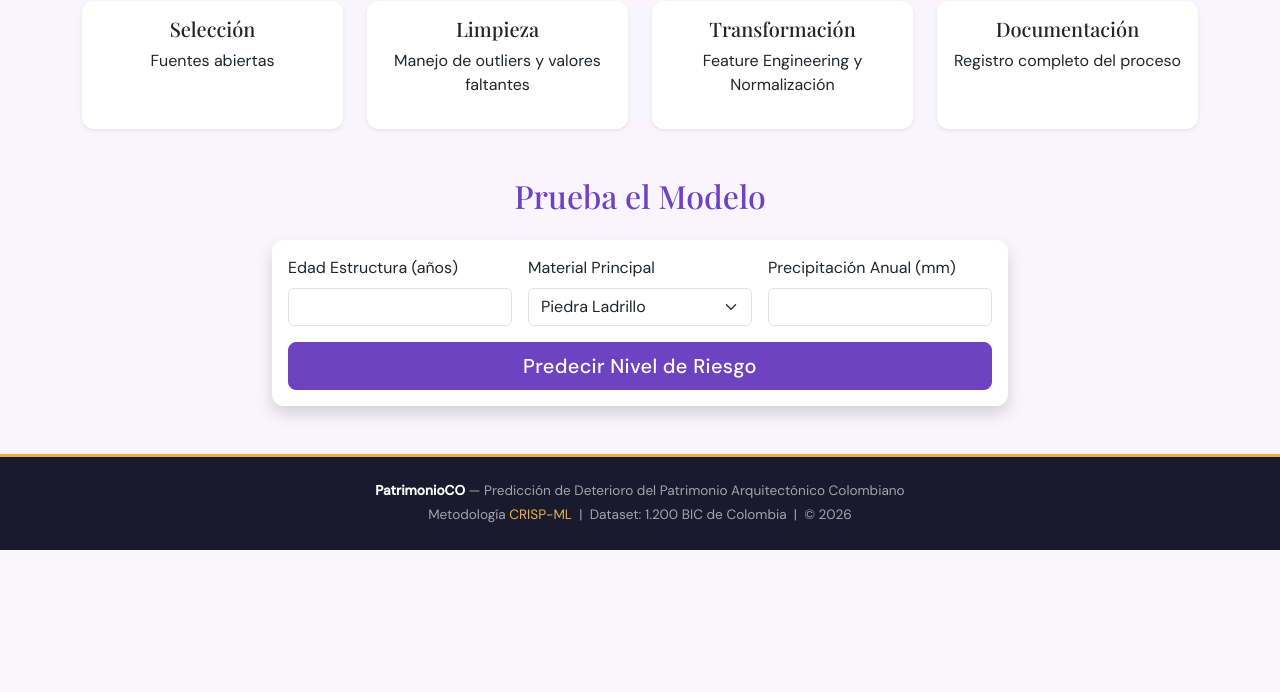
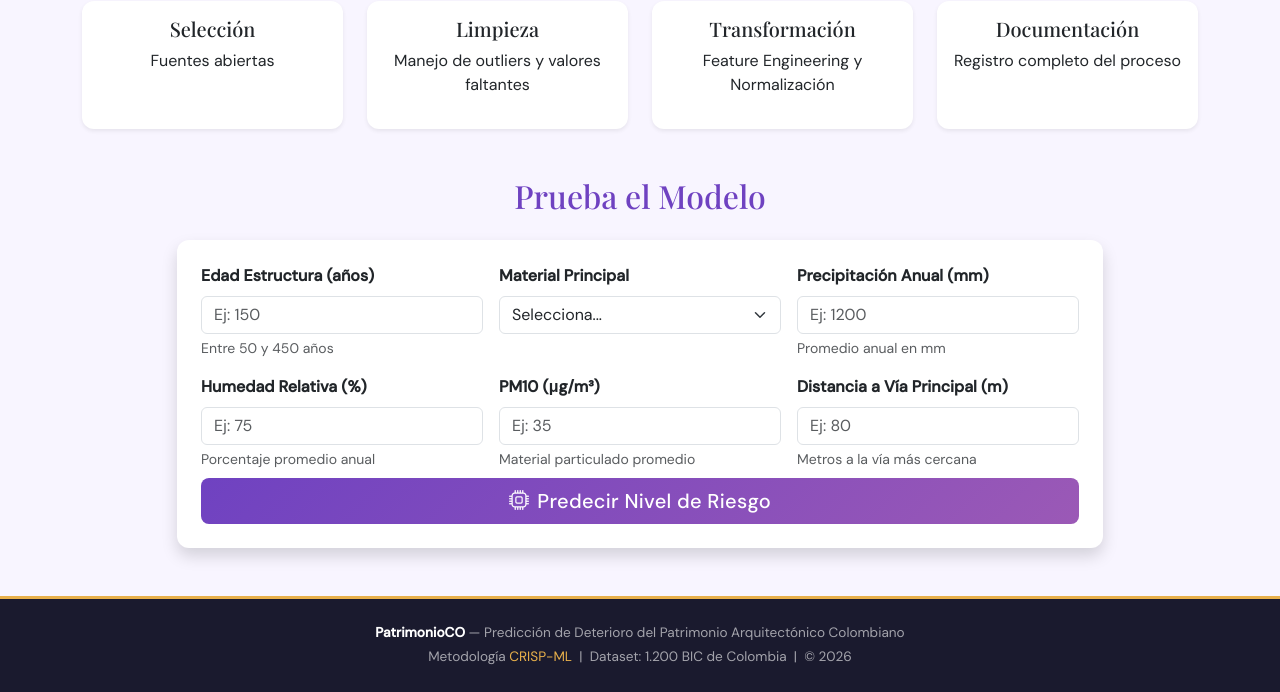
Before and after one commit to Gustvx-619/Project-ML, a Flask app: page /heritage-application in a window 1280 px wide. Shown: the part 792-1484 px from the top of the page. Before the commit the page ends 1342 px from the top, so only its background shows below. Run offline with Flask 3, Linux system fonts and the light colour scheme.

Commit message:
Fix form with all 6 fields

```diff
--- a/Templates/heritage_application.html
+++ b/Templates/heritage_application.html
@@ -62,38 +62,90 @@
         <!-- Prueba del Modelo -->
         <h2 class="text-center mb-4" style="color: #6f42c1;">Prueba el Modelo</h2>
         <div class="row justify-content-center">
-            <div class="col-lg-8">
+            <div class="col-lg-10">
                 <div class="card shadow">
-                    <div class="card-body">
+                    <div class="card-body p-4">
                         <form method="POST" class="row g-3">
+
                             <div class="col-md-4">
-                                <label class="form-label">Edad Estructura (años)</label>
-                                <input type="number" name="edad" class="form-control" required>
+                                <label class="form-label fw-semibold">Edad Estructura (años)</label>
+                                <input type="number" name="edad" class="form-control"
+                                       placeholder="Ej: 150" min="1" max="500"
+                                       value="{{ form_data.get('edad', '') }}" required>
+                                <div class="form-text">Entre 50 y 450 años</div>
                             </div>
+
                             <div class="col-md-4">
-                                <label class="form-label">Material Principal</label>
+                                <label class="form-label fw-semibold">Material Principal</label>
                                 <select name="material" class="form-select" required>
-                                    <option value="Piedra_Ladrillo">Piedra Ladrillo</option>
-                                    <option value="Adobe_Tapia">Adobe / Tapia</option>
-                                    <option value="Mamposteria">Mampostería</option>
+                                    <option value="" disabled {% if not form_data.get('material') %}selected{% endif %}>Selecciona...</option>
+                                    <option value="Piedra_Ladrillo"  {% if form_data.get('material') == 'Piedra_Ladrillo'  %}selected{% endif %}>Piedra Ladrillo</option>
+                                    <option value="Piedra_Coralina"  {% if form_data.get('material') == 'Piedra_Coralina'  %}selected{% endif %}>Piedra Coralina</option>
+                                    <option value="Piedra_Concreto"  {% if form_data.get('material') == 'Piedra_Concreto'  %}selected{% endif %}>Piedra Concreto</option>
+                                    <option value="Adobe_Tapia"      {% if form_data.get('material') == 'Adobe_Tapia'      %}selected{% endif %}>Adobe / Tapia</option>
+                                    <option value="Mamposteria"      {% if form_data.get('material') == 'Mamposteria'      %}selected{% endif %}>Mampostería</option>
+                                    <option value="Ladrillo"         {% if form_data.get('material') == 'Ladrillo'         %}selected{% endif %}>Ladrillo</option>
                                 </select>
                             </div>
+
                             <div class="col-md-4">
-                                <label class="form-label">Precipitación Anual (mm)</label>
-                                <input type="number" name="precipitacion" class="form-control" required>
+                                <label class="form-label fw-semibold">Precipitación Anual (mm)</label>
+                                <input type="number" name="precipitacion" class="form-control"
+                                       placeholder="Ej: 1200" min="0" max="5000"
+                                       value="{{ form_data.get('precipitacion', '') }}" required>
+                                <div class="form-text">Promedio anual en mm</div>
                             </div>
-                            <div class="col-12 mt-3">
-                                <button type="submit" class="btn btn-primary btn-lg w-100">
-                                    Predecir Nivel de Riesgo
+
+                            <div class="col-md-4">
+                                <label class="form-label fw-semibold">Humedad Relativa (%)</label>
+                                <input type="number" name="humedad" class="form-control"
+                                       placeholder="Ej: 75" min="0" max="100" step="0.1"
+                                       value="{{ form_data.get('humedad', '') }}" required>
+                                <div class="form-text">Porcentaje promedio anual</div>
+                            </div>
+
+                            <div class="col-md-4">
+                                <label class="form-label fw-semibold">PM10 (μg/m³)</label>
+                                <input type="number" name="pm10" class="form-control"
+                                       placeholder="Ej: 35" min="0" max="500" step="0.1"
+                                       value="{{ form_data.get('pm10', '') }}" required>
+                                <div class="form-text">Material particulado promedio</div>
+                            </div>
+
+                            <div class="col-md-4">
+                                <label class="form-label fw-semibold">Distancia a Vía Principal (m)</label>
+                                <input type="number" name="distancia_via" class="form-control"
+                                       placeholder="Ej: 80" min="0" max="1000" step="0.1"
+                                       value="{{ form_data.get('distancia_via', '') }}" required>
+                                <div class="form-text">Metros a la vía más cercana</div>
+                            </div>
+
+                            <div class="col-12 mt-2">
+                                <button type="submit" class="btn btn-primary btn-lg w-100"
+                                        style="background: linear-gradient(135deg,#6f42c1,#9b59b6); border:none;">
+                                    <i class="bi bi-cpu me-2"></i>Predecir Nivel de Riesgo
                                 </button>
                             </div>
+
                         </form>
 
                         {% if prediction %}
-                        <div class="alert alert-success mt-4 text-center fs-4">
-                            <strong>Riesgo Estimado: {{ prediction }}</strong>
+                        <div class="mt-4 p-4 rounded-3 text-center
+                            {% if prediction == 'Alto' %}bg-danger text-white
+                            {% elif prediction == 'Medio' %}bg-warning
+                            {% else %}bg-success text-white{% endif %}">
+                            <h4 class="mb-1">Nivel de Riesgo Estimado</h4>
+                            <div style="font-size:2.5rem; font-weight:700;">{{ prediction }}</div>
+                            {% if prediction == 'Alto' %}
+                            <p class="mb-0 mt-2">⚠️ Requiere intervención urgente</p>
+                            {% elif prediction == 'Medio' %}
+                            <p class="mb-0 mt-2">🔶 Se recomienda mantenimiento preventivo</p>
+                            {% else %}
+                            <p class="mb-0 mt-2">✅ Estado estable, monitoreo periódico</p>
+                            {% endif %}
                         </div>
                         {% endif %}
+
                     </div>
                 </div>
             </div>
```
